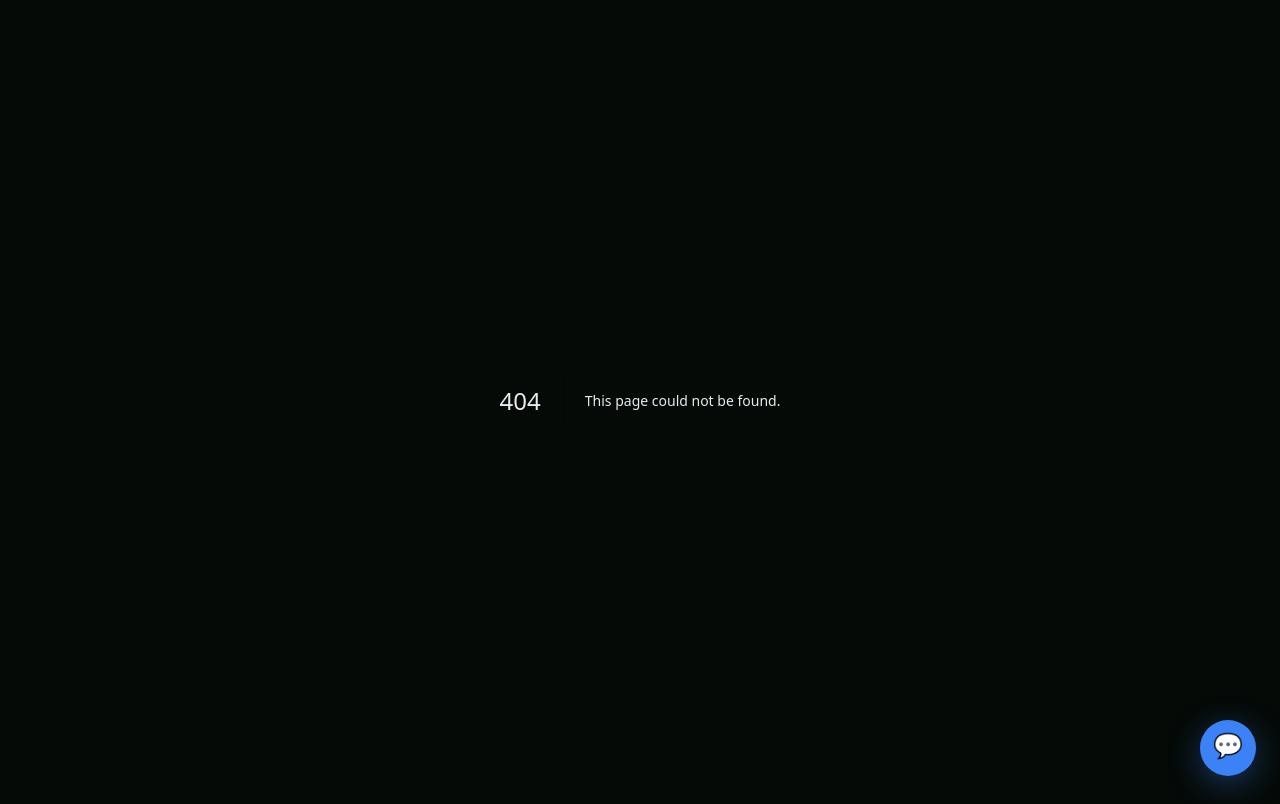
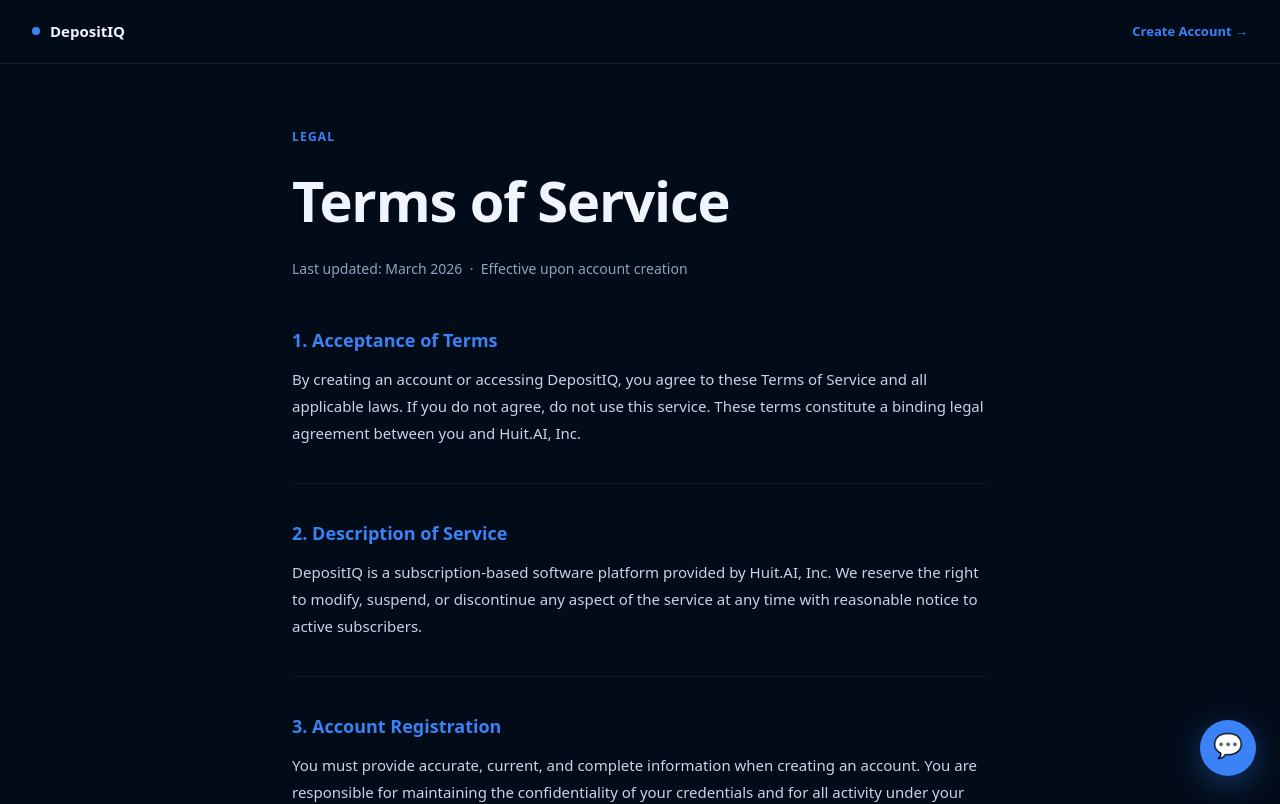
Before and after one commit to derekhuit-afk/depositiq, a Next.js app: page /tos in a window 1280 px wide. Before the commit this address had no page. Shown: the top 804 px of the page. Built offline with nearby package versions, Linux system fonts and the light colour scheme.

Commit message:
feat: add Terms of Service page

```diff
--- /dev/null
+++ b/app/tos/page.tsx
@@ -0,0 +1,66 @@
+"use client";
+import Link from "next/link";
+
+export default function TermsOfService() {
+  return (
+    <div style={{ minHeight:"100vh", background:"#020B18", color:"#F0F4FF", fontFamily:"system-ui,sans-serif" }}>
+      <nav style={{ borderBottom:"1px solid rgba(255,255,255,0.08)", padding:"20px 32px", display:"flex", justifyContent:"space-between", alignItems:"center" }}>
+        <Link href="/" style={{ display:"flex", alignItems:"center", gap:10, textDecoration:"none" }}>
+          <div style={{ width:8, height:8, borderRadius:"50%", background:"#3B82F6" }} />
+          <span style={{ fontSize:15, fontWeight:800, color:"#F0F4FF" }}>DepositIQ</span>
+        </Link>
+        <Link href="/signup" style={{ fontSize:13, color:"#3B82F6", textDecoration:"none", fontWeight:600 }}>Create Account →</Link>
+      </nav>
+
+      <div style={{ maxWidth:760, margin:"0 auto", padding:"64px 32px" }}>
+        <div style={{ marginBottom:48 }}>
+          <div style={{ fontSize:12, color:"#3B82F6", fontWeight:700, letterSpacing:"0.1em", textTransform:"uppercase", marginBottom:12 }}>Legal</div>
+          <h1 style={{ fontSize:"clamp(32px,5vw,56px)", fontWeight:900, letterSpacing:"-0.02em", marginBottom:16 }}>Terms of Service</h1>
+          <p style={{ fontSize:14, color:"#8FA3C0" }}>Last updated: March 2026 &nbsp;·&nbsp; Effective upon account creation</p>
+        </div>
+
+        {[
+          ["1. Acceptance of Terms",
+           "By creating an account or accessing DepositIQ, you agree to these Terms of Service and all applicable laws. If you do not agree, do not use this service. These terms constitute a binding legal agreement between you and Huit.AI, Inc."],
+          ["2. Description of Service",
+           "DepositIQ is a subscription-based software platform provided by Huit.AI, Inc. We reserve the right to modify, suspend, or discontinue any aspect of the service at any time with reasonable notice to active subscribers."],
+          ["3. Account Registration",
+           "You must provide accurate, current, and complete information when creating an account. You are responsible for maintaining the confidentiality of your credentials and for all activity under your account. Notify us immediately of any unauthorized access."],
+          ["4. Subscription and Payment",
+           "Access to DepositIQ requires an active paid subscription. Subscriptions are billed monthly or annually in advance. All fees are non-refundable except as required by law. We use Stripe for payment processing — by subscribing, you also agree to Stripe's terms of service."],
+          ["5. Cancellation",
+           "You may cancel your subscription at any time through your billing portal. Cancellation takes effect at the end of the current billing period. You retain access through the end of the period you have paid for."],
+          ["6. Data and Privacy",
+           "Your use of this service is also governed by our Privacy Policy. You retain ownership of your data. We do not sell your data to third parties. We use your data solely to provide, improve, and support the service."],
+          ["7. Acceptable Use",
+           "You agree not to: (a) use the service for any unlawful purpose; (b) attempt to gain unauthorized access to any part of the service; (c) reverse engineer or attempt to extract source code; (d) use the service to harm, harass, or deceive others; (e) resell or sublicense the service without written permission."],
+          ["8. Intellectual Property",
+           "All content, features, and functionality of DepositIQ are owned by Huit.AI, Inc. and are protected by copyright, trademark, and other intellectual property laws. You are granted a limited, non-exclusive, non-transferable license to use the service for your internal business purposes."],
+          ["9. Disclaimers",
+           'The service is provided "as is" without warranties of any kind, express or implied. We do not warrant that the service will be uninterrupted, error-free, or free of harmful components. We disclaim all warranties to the fullest extent permitted by law.'],
+          ["10. Limitation of Liability",
+           "To the fullest extent permitted by law, Huit.AI, Inc. shall not be liable for any indirect, incidental, special, consequential, or punitive damages. Our total liability for any claim shall not exceed the amount you paid us in the 12 months preceding the claim."],
+          ["11. Governing Law",
+           "These Terms are governed by the laws of the State of Delaware, USA, without regard to its conflict of law provisions. Any disputes shall be resolved through binding arbitration in accordance with the AAA Commercial Arbitration Rules."],
+          ["12. Changes to Terms",
+           "We may update these Terms from time to time. We will notify active subscribers of material changes via email. Continued use of the service after changes constitutes acceptance of the new Terms."],
+          ["13. Contact",
+           "For questions about these Terms, contact us at legal@huit.ai or write to: Huit.AI, Inc., 1201 N Market St, Suite 111, Wilmington, DE 19801."],
+        ].map(([title, body]) => (
+          <div key={title} style={{ marginBottom:36, paddingBottom:36, borderBottom:"1px solid rgba(255,255,255,0.06)" }}>
+            <h2 style={{ fontSize:18, fontWeight:700, color:"#3B82F6", marginBottom:12 }}>{title}</h2>
+            <p style={{ fontSize:15, color:"#C8D4E8", lineHeight:1.8 }}>{body.replace(/{name}/g, "DepositIQ")}</p>
+          </div>
+        ))}
+
+        <div style={{ marginTop:48, padding:24, background:"rgba(255,255,255,0.04)", borderRadius:10, border:"1px solid rgba(255,255,255,0.08)" }}>
+          <p style={{ fontSize:13, color:"#8FA3C0", textAlign:"center", lineHeight:1.7 }}>
+            Questions? Email us at <a href="mailto:legal@huit.ai" style={{ color:"#3B82F6", textDecoration:"none" }}>legal@huit.ai</a>
+            &nbsp;·&nbsp; <Link href="/privacy" style={{ color:"#3B82F6", textDecoration:"none" }}>Privacy Policy</Link>
+            &nbsp;·&nbsp; <Link href="/" style={{ color:"#3B82F6", textDecoration:"none" }}>Back to DepositIQ</Link>
+          </p>
+        </div>
+      </div>
+    </div>
+  );
+}
```
